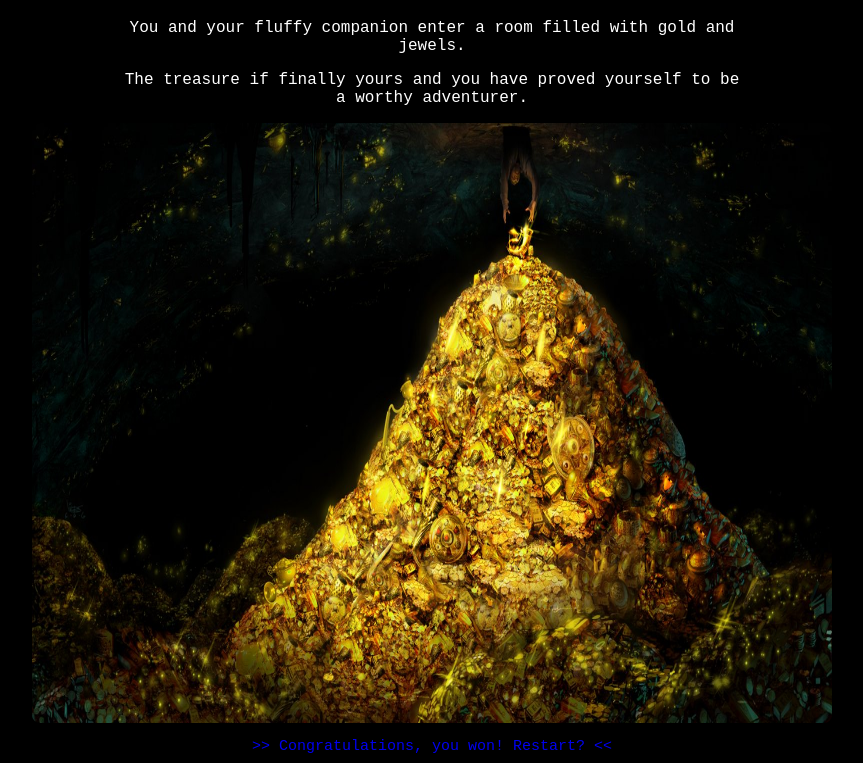
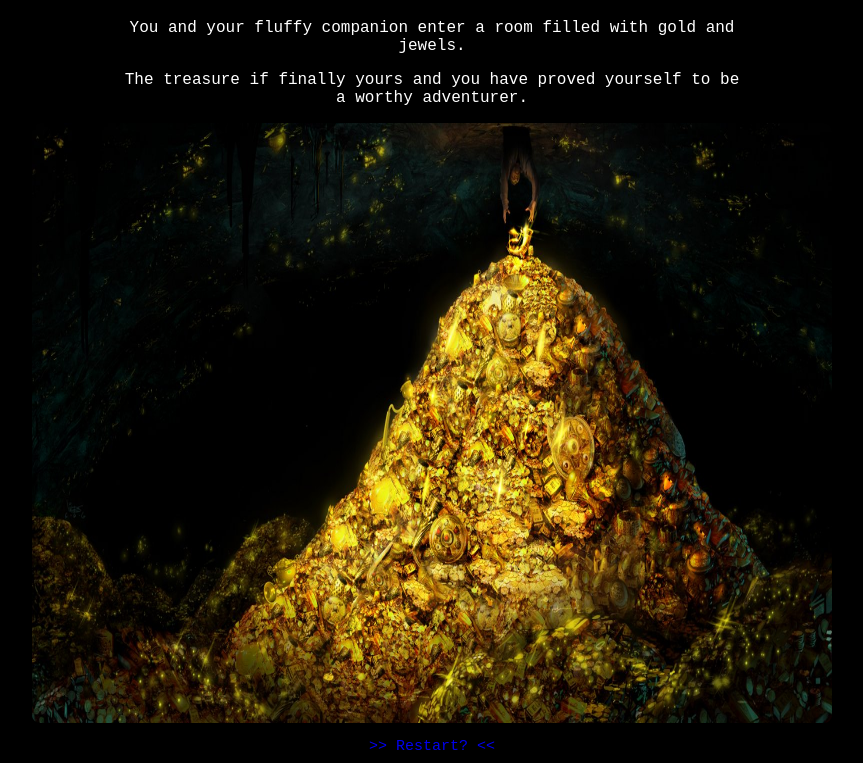
Before and after one commit to annawildt/ShortHTMLAdventure, a plain HTML site: page page8.html in a window 1280 px wide. Shown: the part 61-824 px from the top of the page, without its empty margins (208-1071 px from the left). Drawn offline with Linux system fonts and the light colour scheme.

Commit message:
Fix format

```diff
--- a/page8.html
+++ b/page8.html
@@ -12,6 +12,6 @@
     <p>You and your fluffy companion enter a room filled with gold and jewels.</p>
     <p>The treasure if finally yours and you have proved yourself to be a worthy adventurer.</p>
     <img src="img\treasure.jpg" title="So much treasure">
-    <a href="index.html">&gt;&gt; Congratulations, you won! Restart? &lt;&lt;</a>
+    <a href="index.html">&gt;&gt; Restart? &lt;&lt;</a>
 </body>
 </html>
```
Also changed, not shown: index.html (+1 -1 lines), page4.html (+2 -4 lines), page5.html (+2 -4 lines), page7.html (+1 -1 lines).
